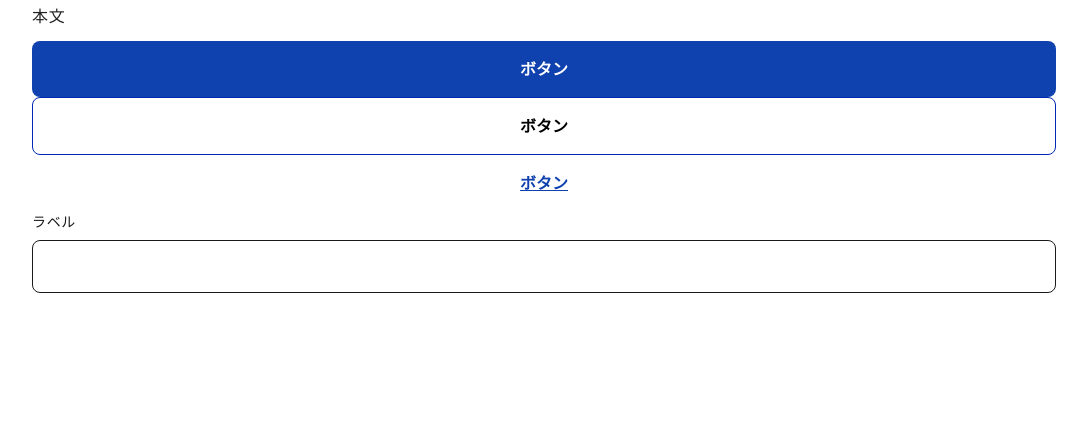
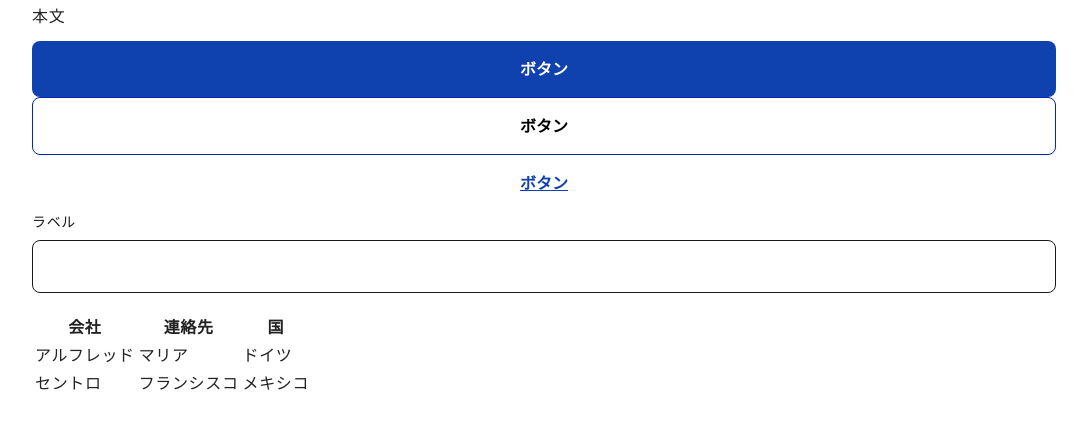
Before and after one commit to timbers-jp/da-css, a plain HTML site: page index.html in a window 1280 px wide. Shown: the part 320-748 px from the top of the page, without its empty margins (96-1183 px from the left). Drawn offline with Linux system fonts and the light colour scheme.

Commit message:
Update index.html

```diff
--- a/index.html
+++ b/index.html
@@ -16,6 +16,24 @@
       <input class="textField__body"></input>
       </div>
 
+　　　<table>
+        <tr>
+          <th>会社</th>
+          <th>連絡先</th>
+          <th>国</th>
+        </tr>
+        <tr>
+          <td>アルフレッド</td>
+          <td>マリア</td>
+          <td>ドイツ</td>
+        </tr>
+        <tr>
+          <td>セントロ</td>
+          <td>フランシスコ</td>
+          <td>メキシコ</td>
+        </tr>
+　　</table>
+
     </div>
   </body>
 </html>
```
